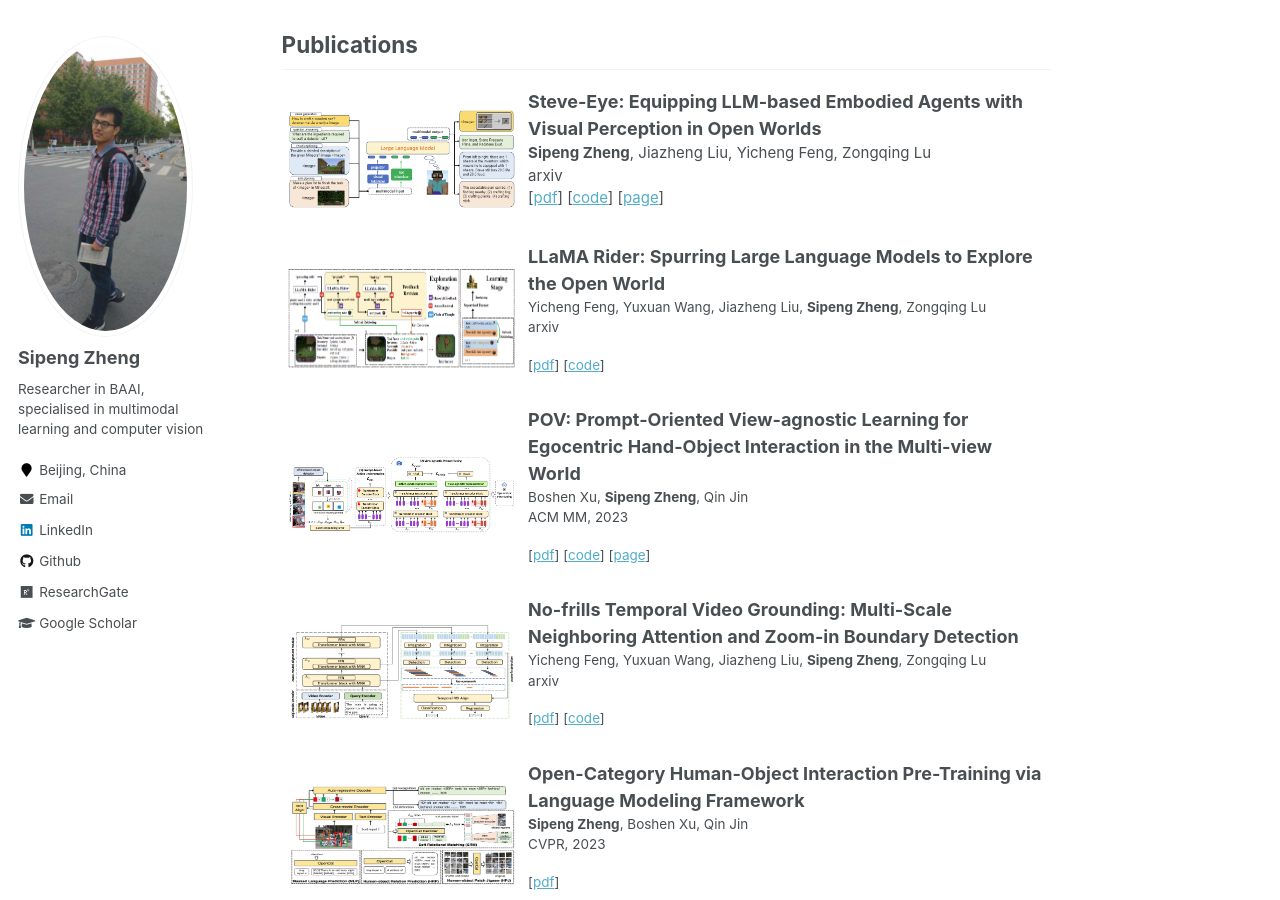
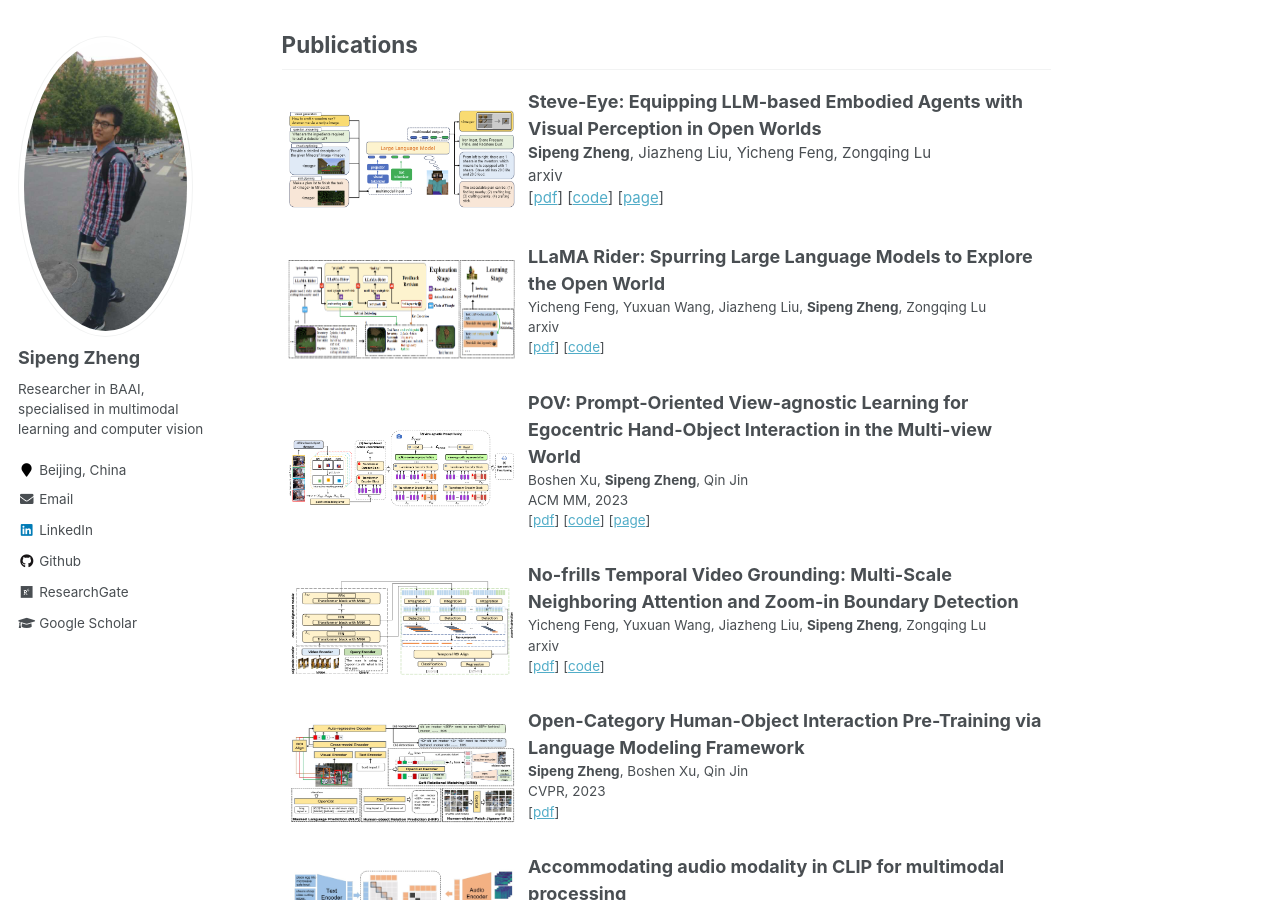
Before and after one commit to zhengsipeng/zhengsipeng.github.io, a Jekyll site: the page built from _pages/about.md, in a window 1280 px wide and 900 px high, scrolled down 1147 px. Built offline with Jekyll 4.4.1, drawn with Linux system fonts in a browser that asks for light colours.

Commit message:
update 24.1.4

```diff
--- a/_pages/about.md
+++ b/_pages/about.md
@@ -61,8 +61,7 @@ My CV can be found in [CV](https://zhengsipeng.github.io/cv/) or [downloaded CV]
       <p><b style="font-size: 18px">LLaMA Rider: Spurring Large Language Models to Explore the Open World</b><br>
         Yicheng Feng, Yuxuan Wang, Jiazheng Liu, <b>Sipeng Zheng</b>, Zongqing Lu<br>
         arxiv
-      </p>
-      <p>
+        <br>
           [<a target="_blank" href="https://arxiv.org/abs/2310.08922">pdf</a>]
           [<a target="_blank" href="https://github.com/PKU-RL/LLaMA-Rider">code</a>]
       </p>
@@ -75,8 +74,7 @@ My CV can be found in [CV](https://zhengsipeng.github.io/cv/) or [downloaded CV]
       <p><b style="font-size: 18px">POV: Prompt-Oriented View-agnostic Learning for Egocentric Hand-Object Interaction in the Multi-view World</b><br>
         Boshen Xu, <b>Sipeng Zheng</b>, Qin Jin<br>
         ACM MM, 2023
-      </p>
-      <p>
+      <br>
           [<a target="_blank" href="https://dl.acm.org/doi/10.1145/3581783.3612484">pdf</a>]
           [<a target="_blank" href="https://github.com/xuboshen/pov_acmmm2023">code</a>]
           [<a target="_blank" href="https://xuboshen.github.io/POV/">page</a>]
@@ -90,8 +88,7 @@ My CV can be found in [CV](https://zhengsipeng.github.io/cv/) or [downloaded CV]
       <p><b style="font-size: 18px">No-frills Temporal Video Grounding: Multi-Scale Neighboring Attention and Zoom-in Boundary Detection</b><br>
         Yicheng Feng, Yuxuan Wang, Jiazheng Liu, <b>Sipeng Zheng</b>, Zongqing Lu<br>
         arxiv
-      </p>
-      <p>
+      <br>
           [<a target="_blank" href="https://arxiv.org/abs/2307.10567">pdf</a>]
           [<a target="_blank" href="https://github.com/QiQAng/AwareNet">code</a>]
       </p>
@@ -105,8 +102,7 @@ My CV can be found in [CV](https://zhengsipeng.github.io/cv/) or [downloaded CV]
       <p><b style="font-size: 18px">Open-Category Human-Object Interaction Pre-Training via Language Modeling Framework</b><br>
         <b>Sipeng Zheng</b>, Boshen Xu, Qin Jin<br>
         CVPR, 2023
-      </p>
-      <p>
+      <br>
           [<a target="_blank" href="https://openaccess.thecvf.com/content/CVPR2023/papers/Zheng_Open-Category_Human-Object_Interaction_Pre-Training_via_Language_Modeling_Framework_CVPR_2023_paper.pdf">pdf</a>]
       </p>
   </td>
@@ -119,8 +115,7 @@ My CV can be found in [CV](https://zhengsipeng.github.io/cv/) or [downloaded CV]
       <p><b style="font-size: 18px">Accommodating audio modality in CLIP for multimodal processing</b><br>
         Ludan Ruan, Anwen Hu, Yuqing Song, Lliang Zhang, <b>Sipeng Zheng</b>, Qin Jin<br>
         AAAI, 2023
-      </p>
-      <p>
+      <br>
           [<a target="_blank" href="https://ojs.aaai.org/index.php/AAAI/article/view/26153/25925">pdf</a>]
       </p>
   </td>
@@ -132,8 +127,7 @@ My CV can be found in [CV](https://zhengsipeng.github.io/cv/) or [downloaded CV]
       <p><b style="font-size: 18px">Anchor-Based Detection for Natural Language Localization in Ego-Centric Videos</b><br>
         <b>Sipeng Zheng</b>, Bei Liu, Jianlong Fu, Wen-Huang Cheng<br>
         IEEC, 2023
-      </p>
-      <p>
+      <br>
           [<a target="_blank" href="https://ieeexplore.ieee.org/abstract/document/10043460">pdf</a>]
           [<a target="_blank" href="https://github.com/QiQAng/AwareNet">code</a>]
       </p>
@@ -146,8 +140,7 @@ My CV can be found in [CV](https://zhengsipeng.github.io/cv/) or [downloaded CV]
       <p><b style="font-size: 18px">Few-shot Action Recognition with Hierarchical Matching and Contrastive Learning</b><br>
         <b>Sipeng Zheng</b>, Bei Liu, Jianlong Fu, Wen-Huang Cheng<br>
         EECV, 2022
-      </p>
-      <p>
+      <br>
           [<a target="_blank" href="https://ieeexplore.ieee.org/abstract/document/10043460">pdf</a>]
           [<a target="_blank" href="https://github.com/QiQAng/AwareNet">code</a>]
       </p>
```
